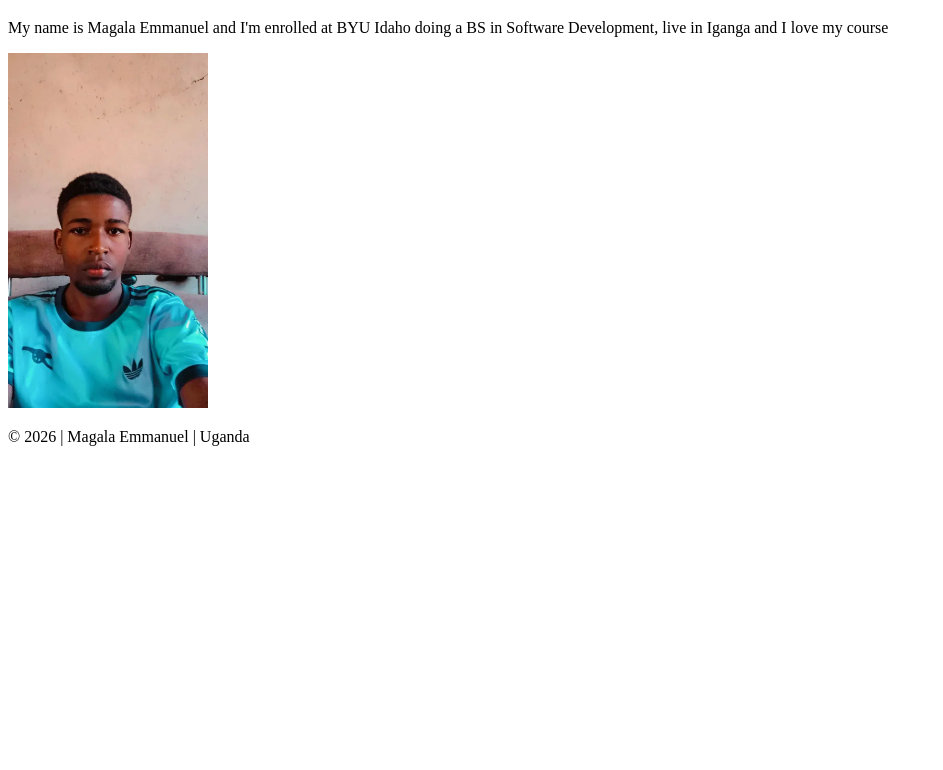
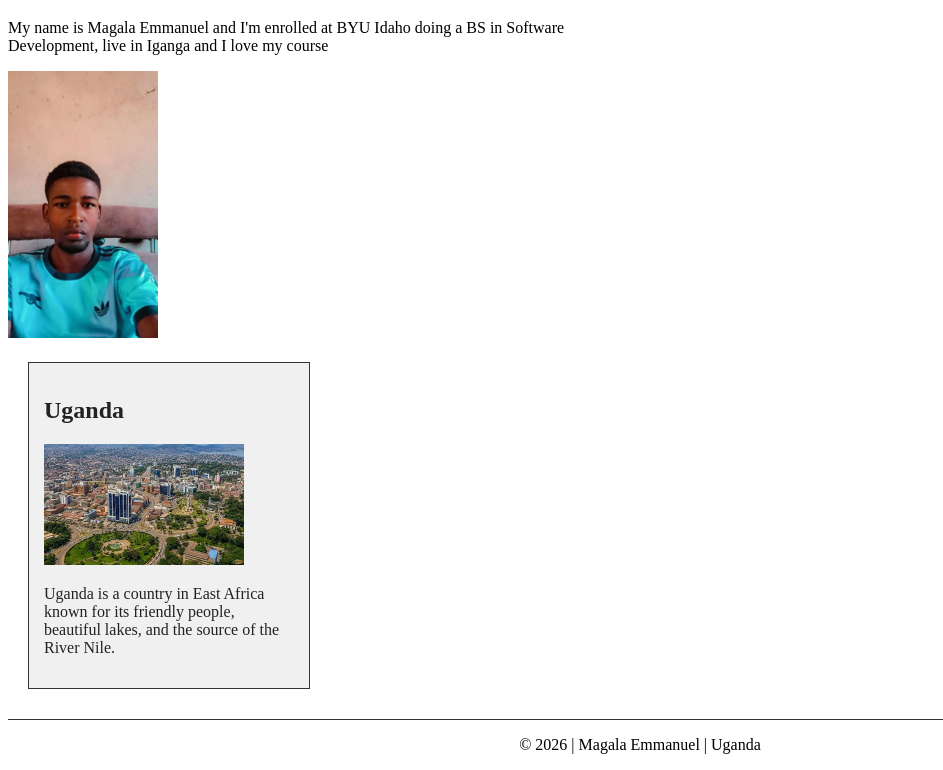
Before and after one commit to magalaemmanuel39-art/wdd130, a plain HTML site: page index.html in a window 1280 px wide. Shown: the part 87-857 px from the top of the page, without its empty margins (0-943 px from the left). Before the commit the page ends 800 px from the top, so only its background shows below. Drawn offline with Linux system fonts and the light colour scheme.

Commit message:
W02 home page enhancement

```diff
--- a/index.html
+++ b/index.html
@@ -1,12 +1,13 @@
 <!DOCTYPE html>
 <html lang="en">
-
 <head>
     <meta charset="UTF-8">
     <meta name="viewport" content="width=device-width, initial-scale=1.0">
     <title>Magala Emmanuel | WDD 130</title>
+    <meta name="description" content="Magala Emmanuel's WDD 130 home page at BYU-Idaho: a software development student from Iganga, Uganda.">
+    <meta name="author" content="Magala Emmanuel">
+    <link rel="stylesheet" href="styles/styles.css">
 </head>
-
 <body>
 
     <header>
@@ -20,6 +21,11 @@
         <p>My name is Magala Emmanuel and I'm enrolled at BYU Idaho doing a BS in Software Development, live in Iganga and I love my course</p>
         <img src="images/profile.webp" alt="Magala Emmanuel profile" width="200">
     </main>
+    <aside>
+        <h2>Uganda</h2>
+        <img src="images/uganda.webp" alt="A scene from Uganda" width="200">
+        <p>Uganda is a country in East Africa known for its friendly people, beautiful lakes, and the source of the River Nile.</p>
+    </aside>
     <footer>
         <p>&copy; 2026 | Magala Emmanuel | Uganda</p>
     </footer>
--- a/styles/styles.css
+++ b/styles/styles.css
@@ -0,0 +1,32 @@
+main {
+    max-width: 600px;
+}
+
+aside {
+    width: 250px;
+    margin: 20px;
+    border: 1px solid #333;
+    padding: 15px;
+    background-color: #f0f0f0;
+    color: #222;
+}
+
+aside img {
+    width: 200px;
+    height: auto;
+}
+
+main img {
+    width: 150px;
+    height: auto;
+}
+
+p {
+    padding: 0;
+}
+
+footer {
+    margin-top: 30px;
+    border-top: 1px solid #333;
+    text-align: center;
+}
```
Also changed, not shown: images/uganda.webp (added).
